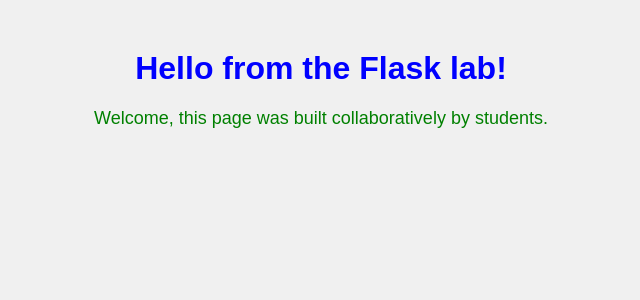
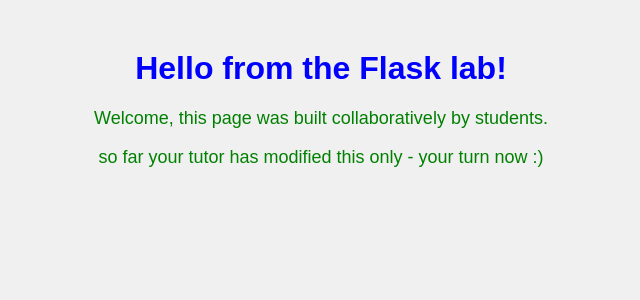
Before and after one commit to Willxxx7/flask-demo-lab, a Flask app: page / in a window 1280 px wide. Shown: the top 300 px of the page, without its empty margins (319-959 px from the left). Run offline with Flask 3, Linux system fonts and the light colour scheme.

Commit message:
Updated index.html with new content

```diff
--- a/templates/index.html
+++ b/templates/index.html
@@ -7,5 +7,6 @@
 <body>
     <h1>Hello from the Flask lab!</h1>
     <p>Welcome, this page was built collaboratively by students.</p>
+	<p>so far your tutor has modified this only - your turn now :) </p>
 </body>
 </html>
```
